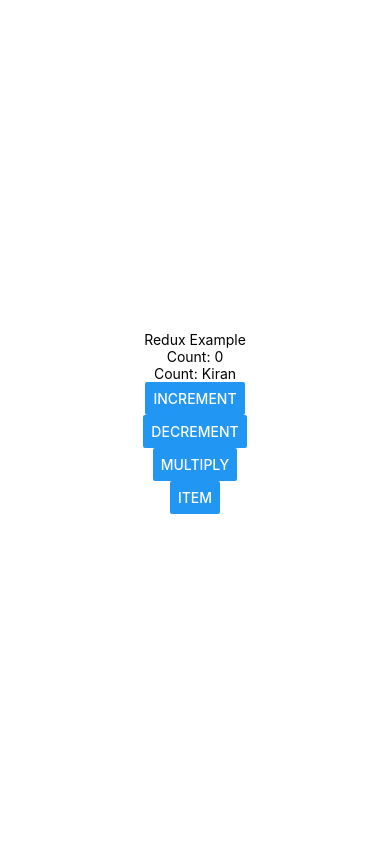
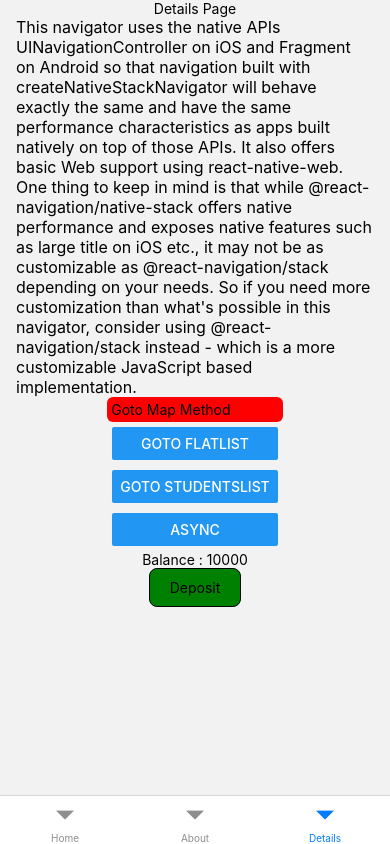
Before and after one commit to naveenmogili2699/ReactNativeBootcamp, a React Native app in the folder RNBootCamp/: screen /Details in a window 390 px wide. Built offline with nearby package versions, Linux system fonts and the light colour scheme.

Commit message:
balanceSlicer

```diff
--- a/RNBootCamp/App.tsx
+++ b/RNBootCamp/App.tsx
@@ -67,6 +67,7 @@
 import ReduxScreen from './src/Screens/ReduxScreen'
 import { store } from './src/ReduxToolKit/store';
 import { Provider } from 'react-redux';
+import RNBottomNavigation from './src/Navigations/RNBottom/RNBottomNavigation'
 
 
 
@@ -151,7 +152,8 @@
 //<BAckgroundcolChg/>
 //<MyComponent/>
 <Provider store={store}>
-<ReduxScreen/>
+{/* <ReduxScreen/> */}
+<RNBottomNavigation />
 </Provider>
 
 
--- /dev/null
+++ b/RNBootCamp/src/ReduxToolKit/balanceSlice.js
@@ -0,0 +1,25 @@
+import { createSlice } from '@reduxjs/toolkit';
+
+export const balanceSlice = createSlice({
+  name: 'balance',
+  initialState: {
+    value: 10000,
+  },
+  reducers: {
+    deposit: (state) => {
+      state.value += 10;
+    },
+    withdraw: (state) => {
+      state.value -= 10;
+    },
+
+  },
+});
+
+export const { deposit,withdraw } = balanceSlice.actions;
+
+export const totalBlc = (state) => state.balance.value;
+
+//export const selectItem = (state) => state.counter.item;
+
+export default balanceSlice.reducer;
--- a/RNBootCamp/src/ReduxToolKit/store.js
+++ b/RNBootCamp/src/ReduxToolKit/store.js
@@ -1,8 +1,10 @@
 import { configureStore } from '@reduxjs/toolkit';
 import counterReducer from './counterSlice';
+import accountBlcReducer from './balanceSlice'
 
 export const store = configureStore({
   reducer: {
     counter: counterReducer,
+    balance: accountBlcReducer,
   },
 });
--- a/RNBootCamp/src/Screens/AboutScreen.tsx
+++ b/RNBootCamp/src/Screens/AboutScreen.tsx
@@ -1,7 +1,11 @@
 import { StyleSheet, Text, TouchableHighlight, TouchableHighlightComponent, TouchableOpacity, View } from 'react-native'
 import React from 'react'
+import { useSelector, useDispatch } from 'react-redux';
+import {deposit, totalBlc} from '../ReduxToolKit/balanceSlice';
 
 const AboutScreen = ({navigation}) => {
+  const blc = useSelector(totalBlc)
+  const dispatch = useDispatch()
   return (
     <View style={styles.aboutscreen}>
       <Text style={styles.textstyle}>About Screen</Text>
@@ -10,6 +14,13 @@
             <Text style={styles.buttonst} onPress={()=>navigation.navigate('Details')}>Goto Details Page</Text>
         </View>
       </TouchableHighlight>
+
+      <TouchableOpacity
+                onPress={() => dispatch(deposit())}
+                style={styles.withdraw}
+            >
+                <Text>Withdraw</Text>
+            </TouchableOpacity>
     </View>
   )
 }
@@ -38,4 +49,12 @@
         padding: 12,
 
     },
+    withdraw:{
+      borderWidth:1,
+      padding:10,
+      paddingLeft:20,
+      paddingRight:20,
+      backgroundColor:'green',
+      borderRadius:8,
+    },
 })
--- a/RNBootCamp/src/Screens/DetailsPage.tsx
+++ b/RNBootCamp/src/Screens/DetailsPage.tsx
@@ -1,8 +1,12 @@
 import { Button, StyleSheet, Text, TouchableOpacity, View } from 'react-native'
 import React from 'react'
 import { SafeAreaView } from 'react-native-safe-area-context'
+import { useSelector, useDispatch } from 'react-redux';
+import {withdraw, totalBlc} from '../ReduxToolKit/balanceSlice';
 
 const DetailsPage = ({ navigation }) => {
+    const blc = useSelector(totalBlc)
+    const dispatch = useDispatch()
     return (
         <SafeAreaView style={styles.container}>
             <Text>Details Page</Text>
@@ -23,6 +27,13 @@
                 <View style={styles.bt1}>
                     <Button title='Async' onPress={() => navigation.navigate('Async')} />
                 </View>
+            </TouchableOpacity>
+            <Text>Balance : {blc}</Text>
+            <TouchableOpacity
+                onPress={() => dispatch(withdraw())}
+                style={styles.deposit}
+            >
+                <Text>Deposit</Text>
             </TouchableOpacity>
 
             {/* <TouchableOpacity
@@ -54,5 +65,13 @@
     bt1: {
         padding: 5,
         borderRadius: 8,
+    },
+    deposit:{
+        borderWidth:1,
+        padding:10,
+        paddingLeft:20,
+        paddingRight:20,
+        backgroundColor:'green',
+        borderRadius:8,
     }
 })
--- a/RNBootCamp/src/Screens/HomeScreen.tsx
+++ b/RNBootCamp/src/Screens/HomeScreen.tsx
@@ -1,12 +1,16 @@
 import { Button, StyleSheet, Text, View } from 'react-native'
 import React from 'react'
 import {useNavigation} from '@react-navigation/native'
+import { useSelector, useDispatch } from 'react-redux';
+import {deposit, totalBlc} from '../ReduxToolKit/balanceSlice';
 
 const HomeScreen = ({}) => {
     const navigation = useNavigation()
+  const blc = useSelector(totalBlc)
   return (
     <View style={styles.homescreen}>
       <Text style={styles.textstyle}>Home Screen</Text>
+      <Text>Balance : {blc}</Text>
       <Button title='Goto About Page'
       onPress={()=>navigation.navigate('About')}
       />
--- a/RNBootCamp/src/Screens/ReduxScreen.tsx
+++ b/RNBootCamp/src/Screens/ReduxScreen.tsx
@@ -1,6 +1,7 @@
 import React from 'react';
 import { useSelector, useDispatch } from 'react-redux';
 import { increment, decrement, multiply, selectCount,itemRed, selectItem} from '../ReduxToolKit/counterSlice';
+import {deposit, totalBlc} from '../ReduxToolKit/balanceSlice';
 import { View, Text, Button } from 'react-native';
 
 
@@ -8,6 +9,7 @@
   const count = useSelector(selectCount);
   const item = useSelector(selectItem);
   const dispatch = useDispatch();
+  const blc = useSelector(totalBlc)
 
   return (
     <View style={{ flex: 1, justifyContent: 'center', alignItems: 'center' }}>
@@ -18,6 +20,8 @@
       <Button title="Decrement" onPress={() => dispatch(decrement())} />
       <Button title="Multiply" onPress={() => dispatch(multiply())} />
       <Button title="Item" onPress={() => dispatch(itemRed('Kirr'))} />
+      <Text>Balance: {blc}</Text>
+      <Button title="Deposit      " onPress={() => dispatch(deposit())} />
     </View>
   );
 };
```
